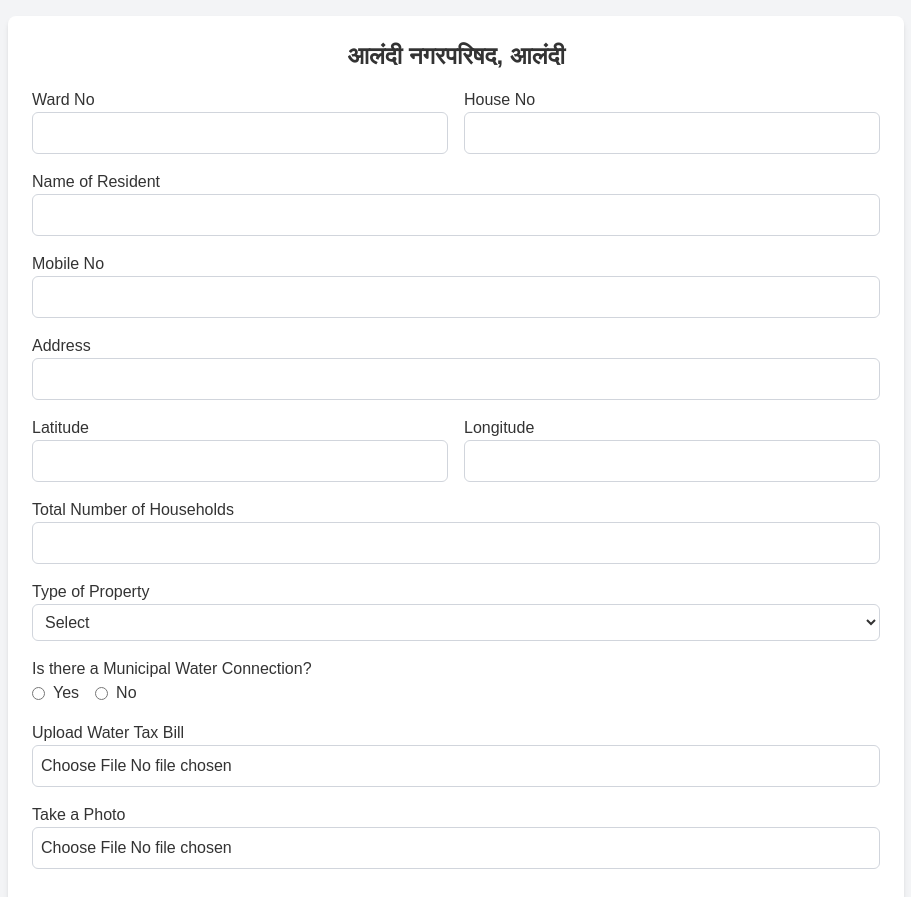
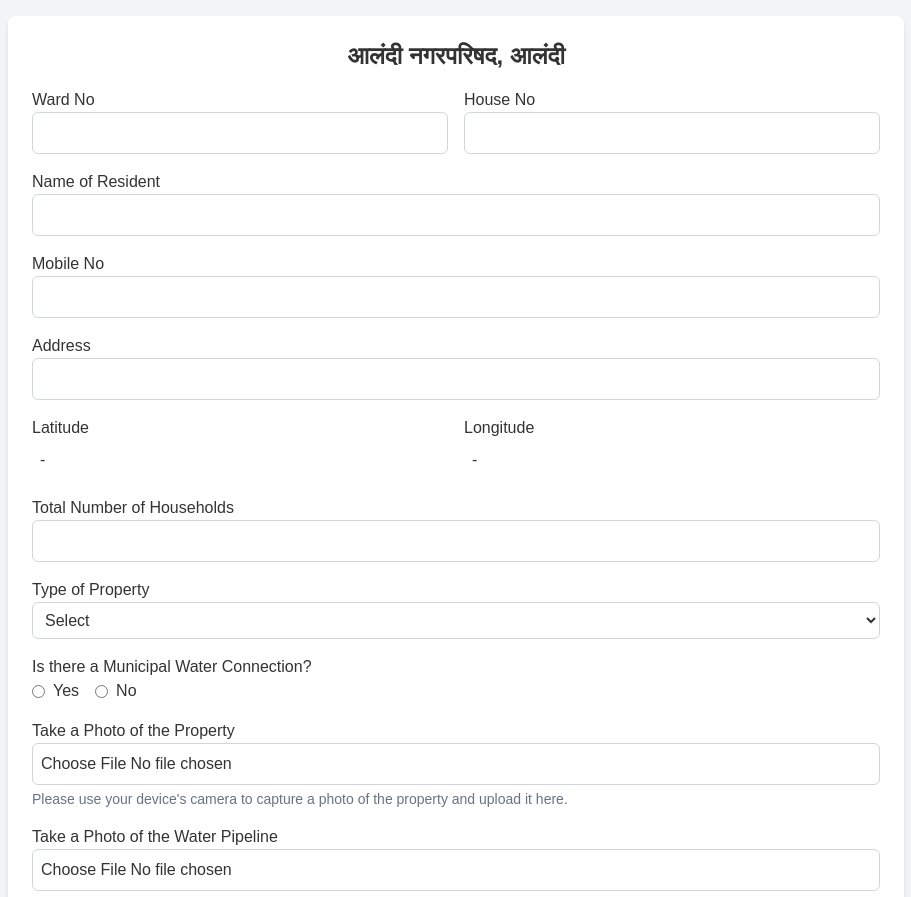
Before and after one commit to Suman-D-R/yugantar-alandi, a Next.js app: page / in a window 1280 px wide. Shown: the top 897 px of the page, without its empty margins (184-1095 px from the left). Built offline with nearby package versions, Linux system fonts and the light colour scheme.

Commit message:
feat: added geolocation changes

```diff
--- a/app/page.tsx
+++ b/app/page.tsx
@@ -3,11 +3,12 @@
 import { useState } from "react";
 import TypeOfProperty from "../components/TypeOfProperty";
 import WaterConnectionSelection from "../components/WaterConnectionSelection";
+import ImageUploader from "../components/ImageUploader";
 
 export default function Home() {
   const [address, setAddress] = useState("");
-  const [latitude, setLatitude] = useState("");
-  const [longitude, setLongitude] = useState("");
+  const [latitude, setLatitude] = useState("-");
+  const [longitude, setLongitude] = useState("-");
 
   const handlePhotoCapture = async (event: React.ChangeEvent<HTMLInputElement>) => {
     const file = event.target.files?.[0];
@@ -78,23 +79,15 @@ export default function Home() {
           <div className="grid grid-cols-1 sm:grid-cols-2 gap-4">
             <div>
               <label className="block font-medium">Latitude</label>
-              <input
-                type="text"
-                value={latitude}
-                onChange={(e) => setLatitude(e.target.value)}
-                className="w-full border border-gray-300 rounded-md p-2"
-                title="Enter the latitude"
-              />
+              <p className="w-full rounded-md p-2">
+                {latitude}
+              </p>
             </div>
             <div>
               <label className="block font-medium">Longitude</label>
-              <input
-                type="text"
-                value={longitude}
-                onChange={(e) => setLongitude(e.target.value)}
-                className="w-full border border-gray-300 rounded-md p-2"
-                title="Enter the longitude"
-              />
+              <p className="w-full rounded-md p-2">
+                {longitude}
+              </p>
             </div>
           </div>
           <div>
@@ -113,27 +106,21 @@ export default function Home() {
           <div>
             <WaterConnectionSelection />
           </div>
-          <div>
-            <label className="block font-medium">
-              Upload Water Tax Bill
-            </label>
-            <input
-              type="file"
-              className="w-full border border-gray-300 rounded-md p-2"
-              title="Upload the water tax bill"
-            />
-          </div>
-          <div>
-            <label className="block font-medium">Take a Photo</label>
-            <input
-              type="file"
-              accept="image/*"
-              capture="environment"
-              onChange={handlePhotoCapture}
-              className="w-full border border-gray-300 rounded-md p-2"
-              title="Click a photo of the property"
-            />
-          </div>
+          <ImageUploader
+            label="Take a Photo of the Property"
+            title="Please use your device's camera to capture a photo of the property and upload it here."
+            onChange={handlePhotoCapture}
+          />
+          <ImageUploader
+            label="Take a Photo of the Water Pipeline"
+            title="Please use your device's camera to capture a photo of the water pipeline and upload it here."
+            onChange={() => {}}
+          />
+          <ImageUploader
+            label="Upload Water Tax Bill"
+            title="Upload the water tax bill"
+            onChange={() => {}}
+          />
           <div className="text-center">
             <button
               type="submit"
--- /dev/null
+++ b/components/ImageUploader.tsx
@@ -0,0 +1,96 @@
+'use client';
+
+import React, { useState, useEffect } from "react";
+import Image from "next/image";
+import ImageMetadata from "exif-js";
+
+interface ImageUploaderProps {
+  label: string;
+  title: string;
+  accept?: string;
+  onChange: (event: React.ChangeEvent<HTMLInputElement>) => void;
+}
+
+export default function ImageUploader({
+  label,
+  title,
+  accept = "image/*",
+  onChange,
+}: ImageUploaderProps) {
+  const [preview, setPreview] = useState<string | null>(null);
+  const [windowWidth, setWindowWidth] = useState<number>(0);
+  const [coordinates, setCoordinates] = useState<{ lat: string; lng: string } | null>(null);
+
+  useEffect(() => {
+    const updateWindowWidth = () => setWindowWidth(window.innerWidth);
+    updateWindowWidth();
+    window.addEventListener("resize", updateWindowWidth);
+    return () => window.removeEventListener("resize", updateWindowWidth);
+  }, []);
+
+  const handleFileChange = (event: React.ChangeEvent<HTMLInputElement>) => {
+    const file = event.target.files?.[0];
+    if (file) {
+      const reader = new FileReader();
+      reader.onload = () => {
+        const result = reader.result as string;
+        setPreview(result);
+
+        // Extract ImageMetadata data for latitude and longitude
+        ImageMetadata.getData(file, function (this:any) {
+          const lat = ImageMetadata.getTag(this, "GPSLatitude");
+          const lng = ImageMetadata.getTag(this, "GPSLongitude");
+          const latRef = ImageMetadata.getTag(this, "GPSLatitudeRef");
+          const lngRef = ImageMetadata.getTag(this, "GPSLongitudeRef");
+
+          if (lat && lng) {
+            const latitude = convertDMSToDD(lat, latRef);
+            const longitude = convertDMSToDD(lng, lngRef);
+            setCoordinates({ lat: latitude, lng: longitude });
+          }
+        });
+      };
+      reader.readAsDataURL(file);
+    }
+    onChange(event);
+  };
+
+  const convertDMSToDD = (dms: number[], ref: string): string => {
+    const [degrees, minutes, seconds] = dms;
+    let dd = degrees + minutes / 60 + seconds / 3600;
+    if (ref === "S" || ref === "W") {
+      dd = -dd;
+    }
+    return dd.toFixed(6);
+  };
+
+  console.log(coordinates);
+
+  return (
+    <div>
+      <label className="block font-medium">{label}</label>
+      <input
+        type="file"
+        accept={accept}
+        onChange={handleFileChange}
+        className="w-full border border-gray-300 rounded-md p-2"
+        title={title}
+      />
+      <p className="text-sm text-gray-500 mt-1">{title}</p>
+      {preview && (
+        <Image
+          src={preview}
+          alt="Preview"
+          className="w-full max-w-md rounded shadow"
+          width={windowWidth}
+          height={windowWidth * 0.75}
+        />
+      )}
+      {coordinates && (
+        <p className="text-sm text-gray-600 mt-2">
+          Latitude: {coordinates.lat}, Longitude: {coordinates.lng}
+        </p>
+      )}
+    </div>
+  );
+}
```
Also changed, not shown: package.json (+7 -6 lines), 1 other file (tests, documents, lock files or other folders).
